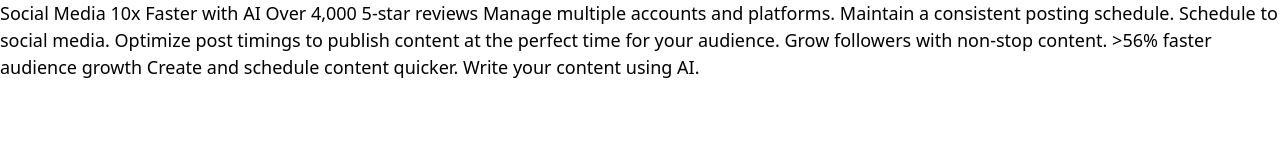
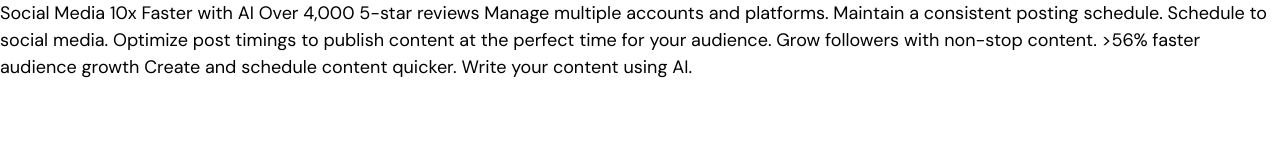
Before and after one commit to adityaphasu/bento-grid, a website built with Vite: page index.html in a window 1280 px wide. Built offline with nearby package versions, Linux system fonts and the light colour scheme.

Commit message:
Add DM Sans font-face rules

```diff
--- a/style.css
+++ b/style.css
@@ -2,6 +2,25 @@
 @tailwind components;
 @tailwind utilities;
 
+
+@font-face {
+    font-family: DM Sans;
+    src: url(./assets/fonts/static/DMSans-Regular.ttf);
+    font-weight: 400;
+}
+@font-face {
+    font-family: DM Sans;
+    src: url(./assets/fonts/static/DMSans-Medium.ttf);
+    font-weight: 500;
+}
+
+@font-face {
+    font-family: DM Sans;
+    src: url(./assets/fonts/static/DMSans-MediumItalic.ttf);
+    font-style: italic;
+}
+
 body {
     font-size: 1.125rem;
+    font-family: DM Sans, sans-serif;
 }
```
